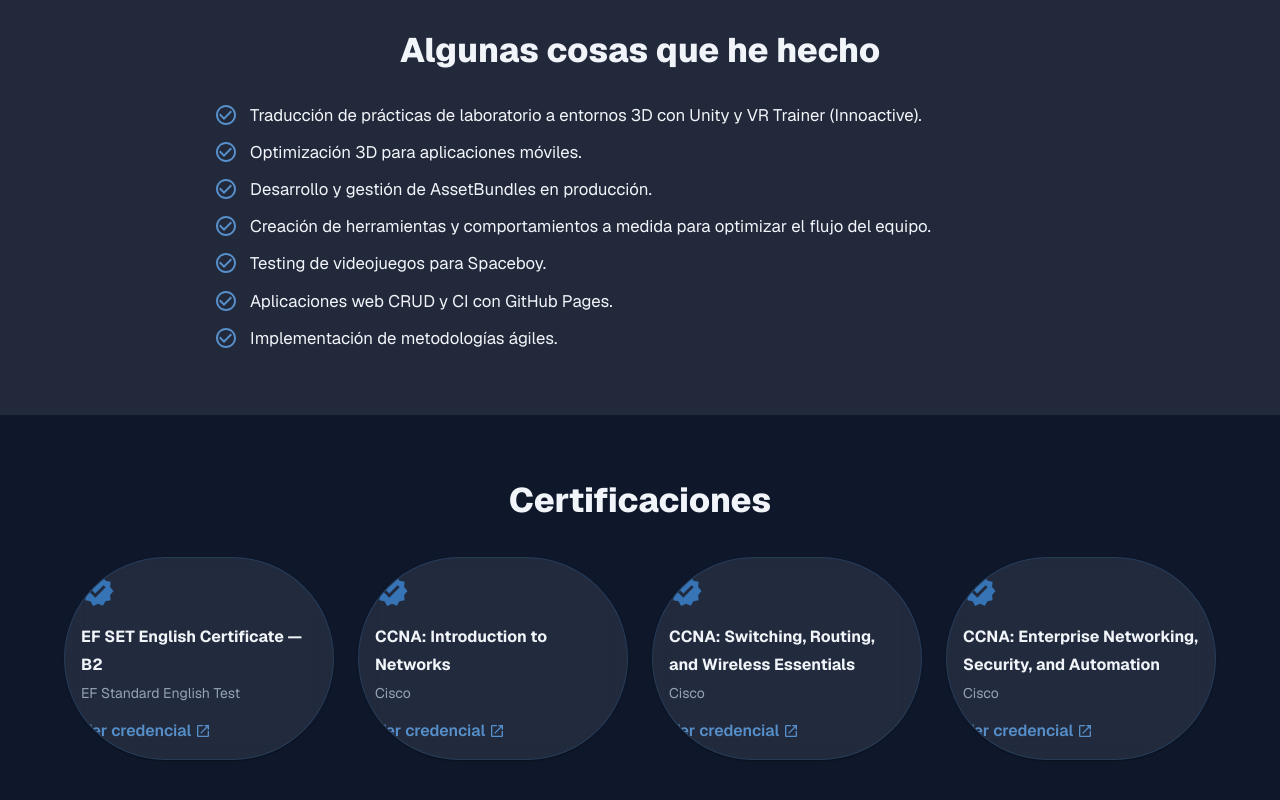
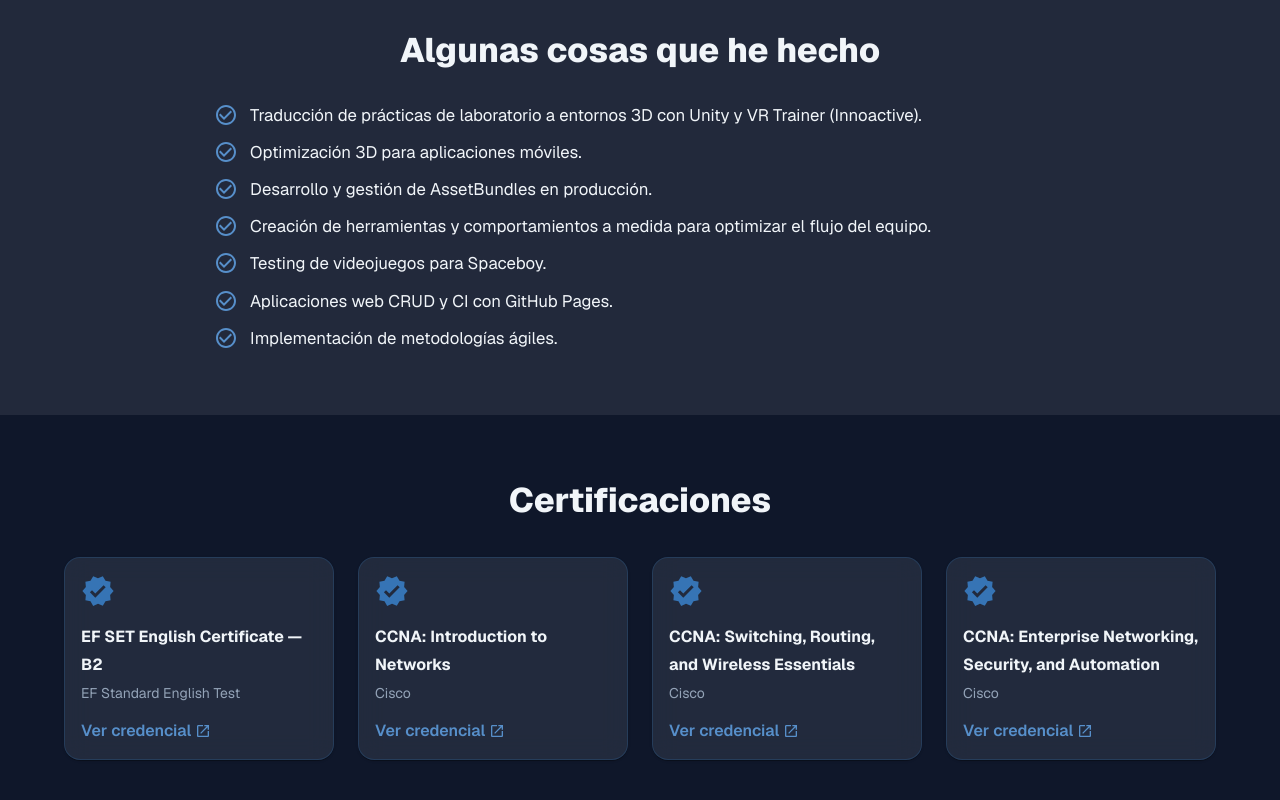
Before and after one commit to ghero56/ghero56.github.io, a Next.js app: page / in a window 1280 px wide. Shown: the part 2271-3071 px from the top of the page. Built offline with nearby package versions, Linux system fonts and the light colour scheme.

Commit message:
fix(home): correct card borderRadius (sx numeric value was multiplied by theme.shape.borderRadius)
Co-Authored-By: Claude Opus 4.8 <noreply@anthropic.com>

```diff
--- a/app/page.jsx
+++ b/app/page.jsx
@@ -31,7 +31,9 @@ const acrylicCard = (theme) => ({
   backdropFilter: "blur(12px)",
   WebkitBackdropFilter: "blur(12px)",
   border: `1px solid ${alpha(theme.palette.primary.main, 0.25)}`,
-  borderRadius: 12,
+  // NOTE: in MUI sx, a numeric borderRadius is multiplied by theme.shape.borderRadius.
+  // Use an explicit unit string for a literal value. Override per-card below.
+  borderRadius: "1.0rem",
   transition: "transform 0.25s, box-shadow 0.25s, border-color 0.25s",
   "&:hover": {
     transform: "translateY(-6px)",
@@ -317,7 +319,7 @@ export default function Home() {
       </Box>
 
       {/* CERTIFICATIONS */}
-      <Container maxWidth="lg" sx={{ py: { xs: 6, md: 8 } }}>
+      <Container fixed maxWidth="lg" sx={{ py: { xs: 6, md: 8 } }}>
         <Typography variant="h4" fontWeight={800} align="center" gutterBottom>
           {h.certsTitle}
         </Typography>
```
